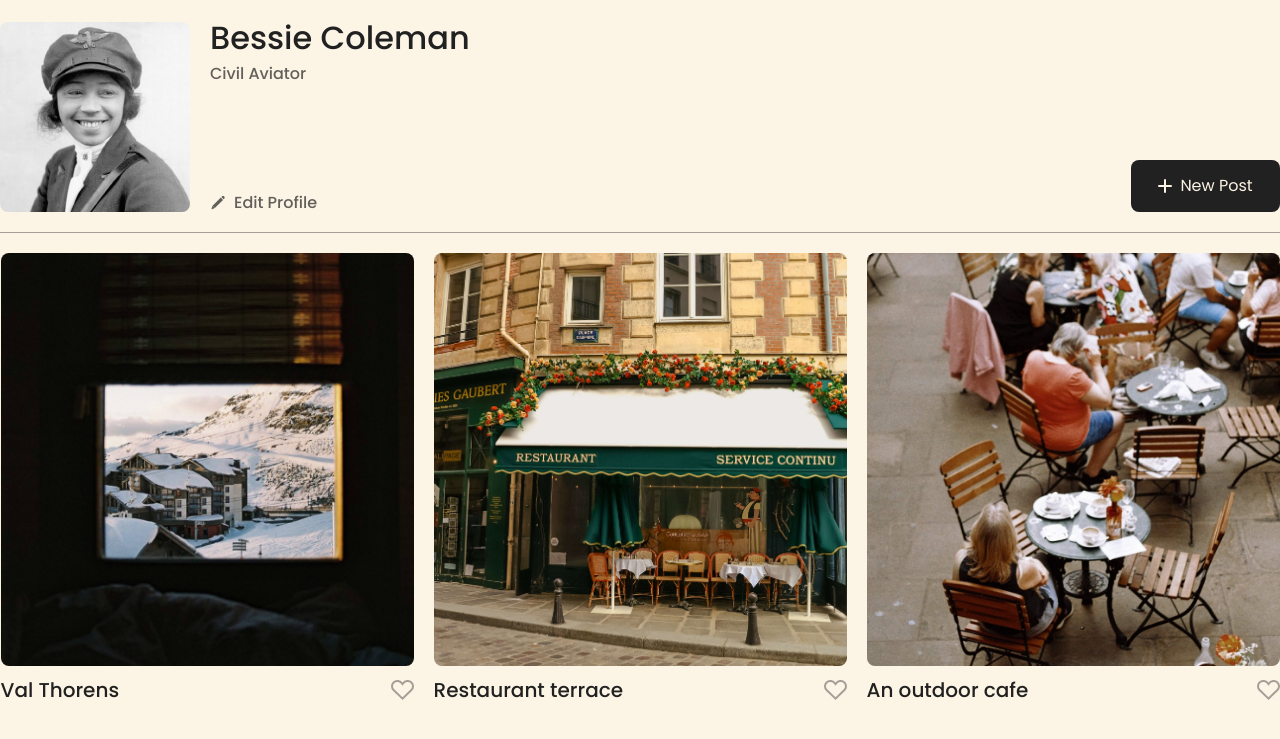
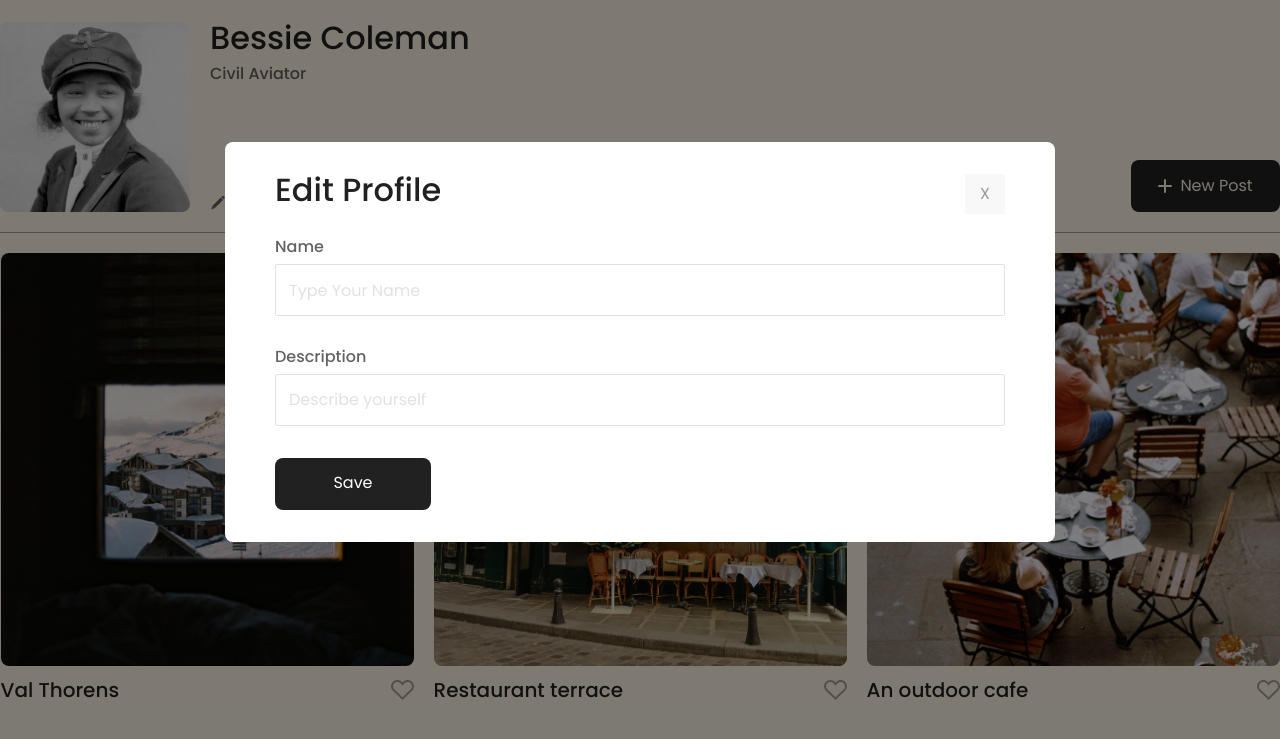
Before and after one commit to wcdavis26/se_project_spots, a plain HTML site: page index.html in a window 1280 px wide. Shown: the part 58-797 px from the top of the page. Drawn offline with Linux system fonts and the light colour scheme; grey boxes are pictures that could not be loaded.

Commit message:
1st modal

```diff
--- /dev/null
+++ b/blocks/modal.css
@@ -0,0 +1,103 @@
+.modal {
+  visibility: hidden;
+  padding: 10px;
+  position: fixed;
+  inset: 0;
+  background-color: rgba(0, 0, 0, 0.5);
+  display: flex;
+  justify-content: center;
+  align-items: center;
+}
+.modal_is-opened {
+  visibility: visible;
+}
+
+.modal__container {
+  position: relative;
+  background-color: #fff;
+  max-width: 730px;
+  width: 100%;
+  border-radius: 8px;
+  padding: 32px 50px;
+  display: flex;
+  flex-direction: column;
+  gap: 32px;
+}
+
+.modal__label {
+  font-weight: 500;
+  line-height: 1.1;
+  font-size: 16px;
+  color: #212121;
+  opacity: 0.7;
+  display: block;
+}
+
+.modal__input {
+  color: #212121;
+  opacity: 0.3;
+  width: 100%;
+  height: 52px;
+  display: flex;
+  margin: 0;
+  padding: 0;
+  margin-top: 8px;
+  padding-left: 12px;
+  box-sizing: border-box;
+}
+
+.modal__input:hover {
+  cursor: pointer;
+}
+
+.modal__input:focus {
+  opacity: 1;
+}
+
+.modal__form {
+  display: flex;
+  flex-direction: column;
+  gap: 32px;
+}
+
+.modal__close-btn {
+  position: absolute;
+  top: 32px;
+  right: 50px;
+  width: 40px;
+  height: 40px;
+  opacity: 0.4;
+  border: none;
+}
+
+.modal__close-btn:hover {
+  opacity: 1;
+}
+
+.modal__title {
+  font-weight: 500;
+  line-height: 1;
+  font-size: 32px;
+  color: #212121;
+  margin: 0;
+  padding: 0;
+}
+
+.modal__submit-btn {
+  background-color: #212121;
+  color: #fff;
+  border-radius: 8px;
+  border: none;
+  width: 156px;
+  height: 52px;
+  gap: 8px;
+  display: flex;
+  justify-content: center;
+  align-items: center;
+}
+
+@media screen and (max-width: 627px) {
+  .modal__title {
+    font-size: 20px;
+  }
+}
--- a/index.html
+++ b/index.html
@@ -107,6 +107,33 @@
       <footer class="footer">
         <p class="footer__title">2025 &copy; Spots</p>
       </footer>
+      <div class="modal modal_is-opened">
+        <div class="modal__container">
+          <button class="modal__close-btn">X</button>
+          <h2 class="modal__title">Edit Profile</h2>
+          <form class="modal__form">
+            <label for="profile-name-input" class="modal__label"
+              >Name
+              <input
+                id="profile-name-input"
+                type="text"
+                class="modal__input"
+                placeholder="Type Your Name"
+              />
+            </label>
+            <label for="profile-desciption-input" class="modal__label"
+              >Description
+              <input
+                id="profile-desciption-input"
+                type="text"
+                class="modal__input"
+                placeholder="Describe yourself"
+              />
+            </label>
+            <button type="submit" class="modal__submit-btn">Save</button>
+          </form>
+        </div>
+      </div>
     </div>
   </body>
 </html>
--- a/pages/index.css
+++ b/pages/index.css
@@ -6,3 +6,4 @@
 @import url(../blocks/profile.css);
 @import url(../blocks/card.css);
 @import url(../blocks/cards.css);
+@import url(../blocks/modal.css);
```
